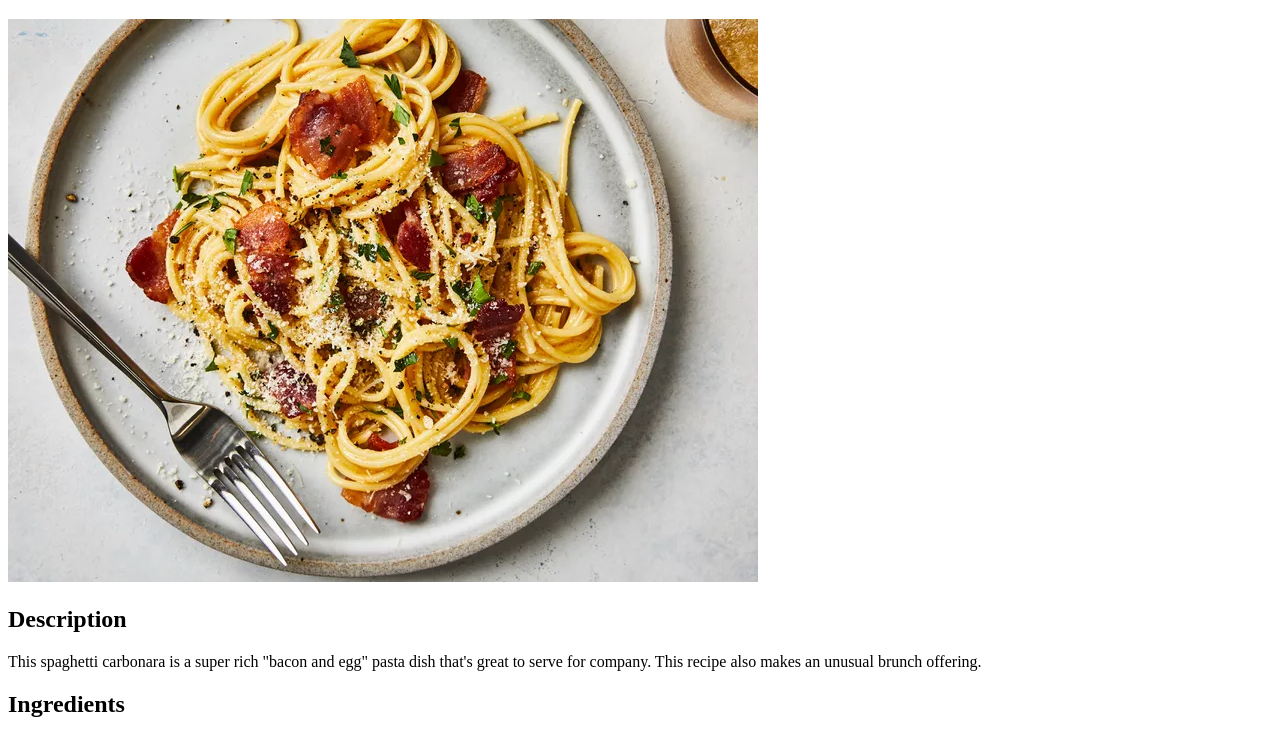
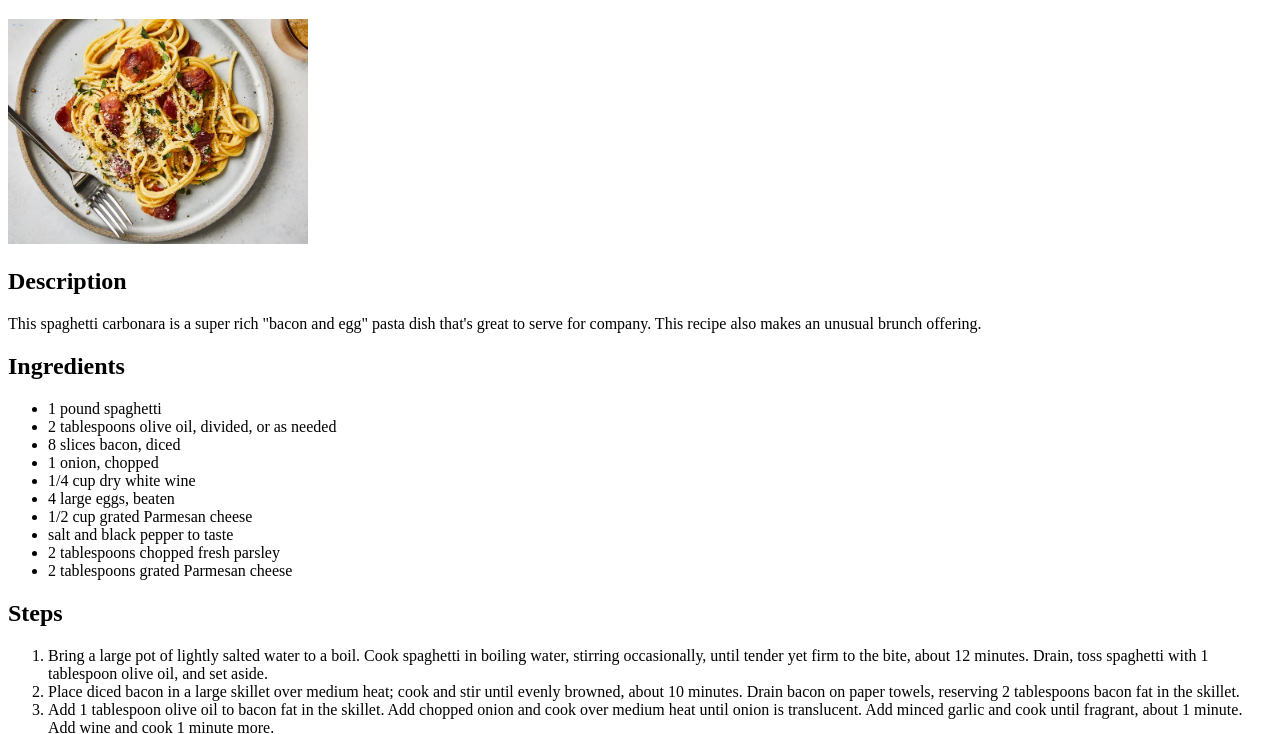
Before and after one commit to Indriyo/odin-recipes, a plain HTML site: page recipes/spaghetti.html in a window 1280 px wide. Shown: the part 61-795 px from the top of the page. Drawn offline with Linux system fonts and the light colour scheme.

Commit message:
Add width to images of recipes

```diff
--- a/recipes/spaghetti.html
+++ b/recipes/spaghetti.html
@@ -9,7 +9,7 @@
 
 <body>
     <h1>Spaghetti</h1>
-    <img src="../img/spaghetti.webp" alt="Spaghetti Carnonara">
+    <img src="../img/spaghetti.webp" alt="Spaghetti Carnonara" width="300">
     <h2>Description</h2>
     <p>This spaghetti carbonara is a super rich "bacon and egg" pasta dish that's great to serve for company. This recipe also makes an unusual brunch offering.</p>
     <h2>Ingredients</h2>
```
Also changed, not shown: recipes/waffles.html (+1 -1 lines).
